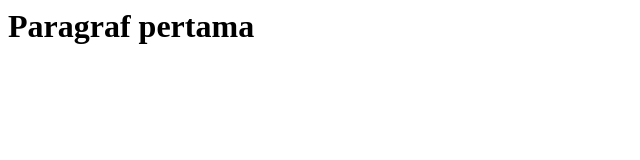
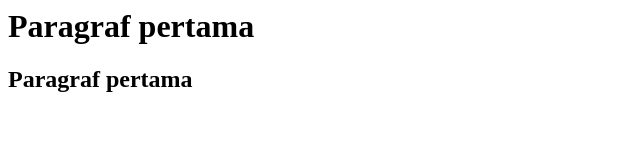
Before and after one commit to zaxrmdn/repo-git2, a plain HTML site: page index.html in a window 1280 px wide. Shown: the whole page, without its empty margins (0-640 px from the left). Drawn offline with Linux system fonts and the light colour scheme.

Commit message:
Revert "Edit"
This reverts commit 7a7afaf01aa58e804567e1dcf879c3ae27a3a2c6.

```diff
--- a/index.html
+++ b/index.html
@@ -1 +1,2 @@
 <h1>Paragraf pertama<h1>
+<h2>Paragraf pertama<h2>
```
